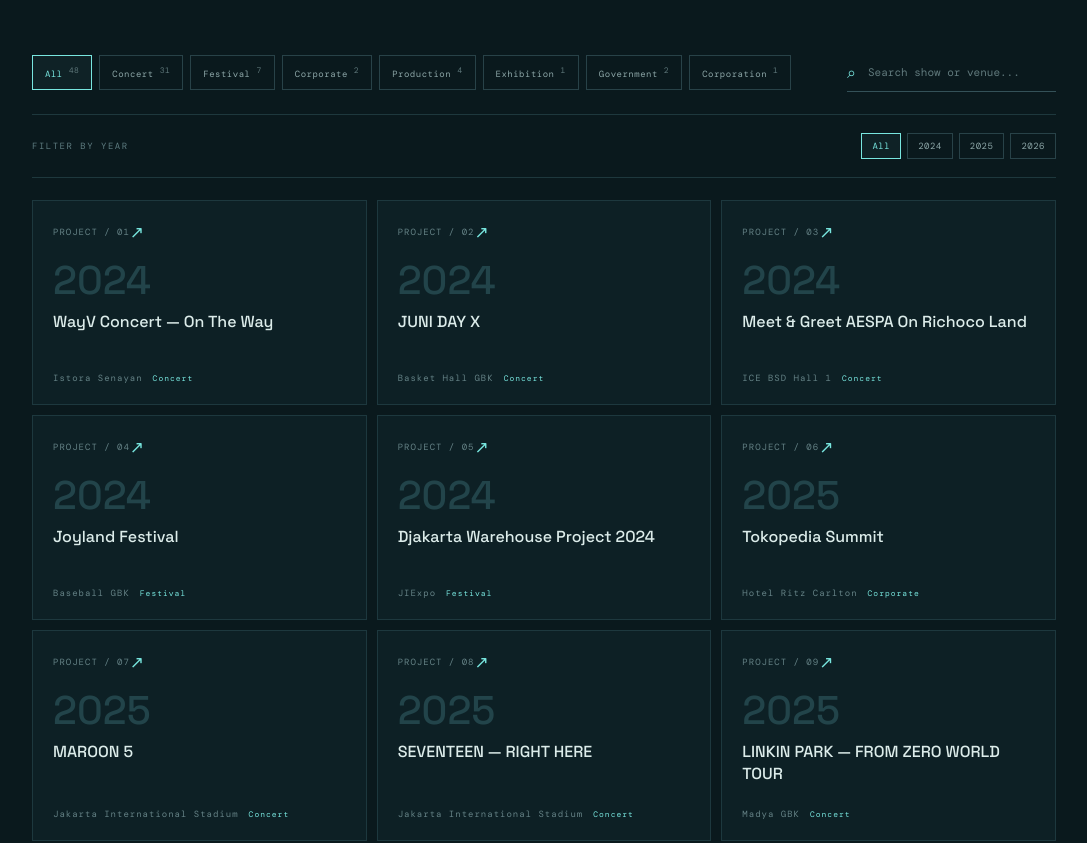
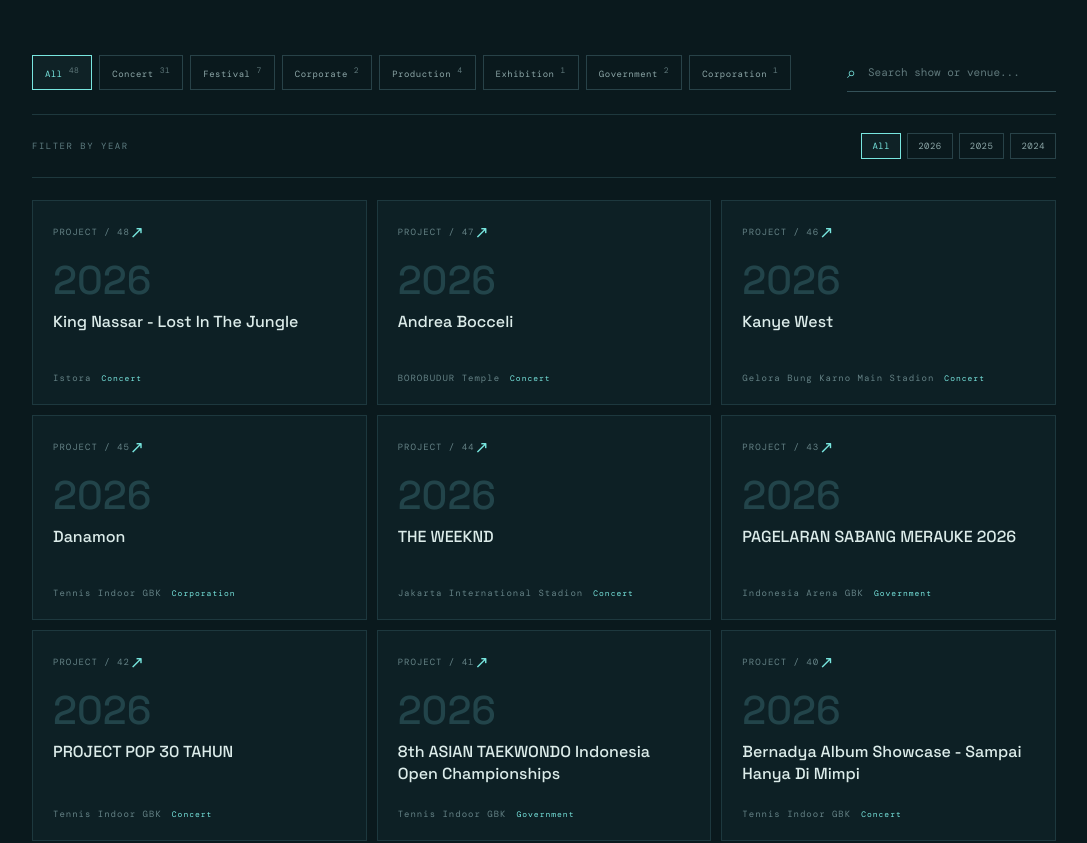
Before and after one commit to A-ksara/Xsaaa, a React (Vite) app: page / in a window 1280 px wide. Shown: the part 2860-3703 px from the top of the page, without its empty margins (96-1183 px from the left). Built offline with nearby package versions, Linux system fonts and the light colour scheme.

Commit message:
Sort event archive newest first

```diff
--- a/src/App.jsx
+++ b/src/App.jsx
@@ -64,7 +64,7 @@ const events = [
 
 ];
 const categories=["All",...new Set(events.map(e=>e.cat))];
-const years=[...new Set(events.map(e=>e.date.slice(0,4)))].sort();
+const years=[...new Set(events.map(e=>e.date.slice(0,4)))].sort((a,b)=>b.localeCompare(a));
 
 function useReveal(){
  const ref=useRef(null); const [shown,setShown]=useState(false);
@@ -79,7 +79,7 @@ export default function Portfolio(){
  const hero=useRef(null),[tilt,setTilt]=useState({x:0,y:0});
  const color=ACCENTS[accent];
  useEffect(()=>{const onScroll=()=>{const max=document.documentElement.scrollHeight-innerHeight;setScroll(max>0?scrollY/max*100:0)};const onMove=e=>setPointer({x:e.clientX,y:e.clientY});window.addEventListener("scroll",onScroll,{passive:true});window.addEventListener("mousemove",onMove);return()=>{window.removeEventListener("scroll",onScroll);window.removeEventListener("mousemove",onMove)}},[]);
- const shown=useMemo(()=>events.filter(e=>(filter==="All"||e.cat===filter)&&(year==="All"||e.date.slice(0,4)===year)&&(`${e.title} ${e.venue} ${e.cat}`.toLowerCase().includes(search.toLowerCase()))),[filter,year,search]);
+ const shown=useMemo(()=>events.filter(e=>(filter==="All"||e.cat===filter)&&(year==="All"||e.date.slice(0,4)===year)&&(`${e.title} ${e.venue} ${e.cat}`.toLowerCase().includes(search.toLowerCase()))).sort((a,b)=>{const key=s=>Number(s.date.split("-")[0])*10000+Number(s.date.split("-")[1])*100+Number(s.date.split("-")[2]);return key(b)-key(a)}),[filter,year,search]);
  const nav=[["About","about"],["Capabilities","skills"],["Experience","events"]];
  const jump=id=>{document.getElementById(id)?.scrollIntoView({behavior:"smooth"});setMenu(false)};
  const moveHero=e=>{const r=hero.current?.getBoundingClientRect();if(r)setTilt({x:((e.clientX-r.left)/r.width-.5)*9,y:((e.clientY-r.top)/r.height-.5)*-9})};
```
